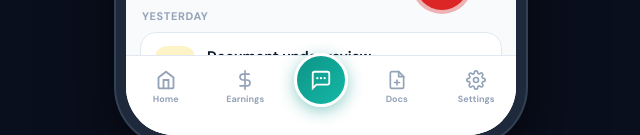
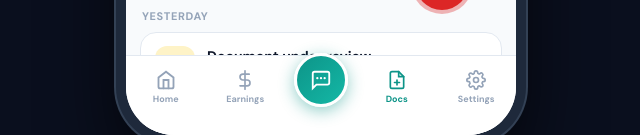
Before and after one commit to nitinsharma2882-code/carebridge-partner-frontend, a Next.js app: page /notifications in a window 1280 px wide. Shown: the part 709-844 px from the top of the page, without its empty margins (319-959 px from the left). Built offline with nearby package versions, Linux system fonts and the light colour scheme.

Commit message:
fix: correct BottomNav active tab on notifications page

```diff
--- a/src/app/notifications/page.tsx
+++ b/src/app/notifications/page.tsx
@@ -110,7 +110,7 @@ export default function NotificationsPage() {
         </div>
       </div>
 
-      <BottomNav active="Alerts" />
+      <BottomNav active="Docs" />
       <PopupLayer />
     </MobileFrame>
   )
```
